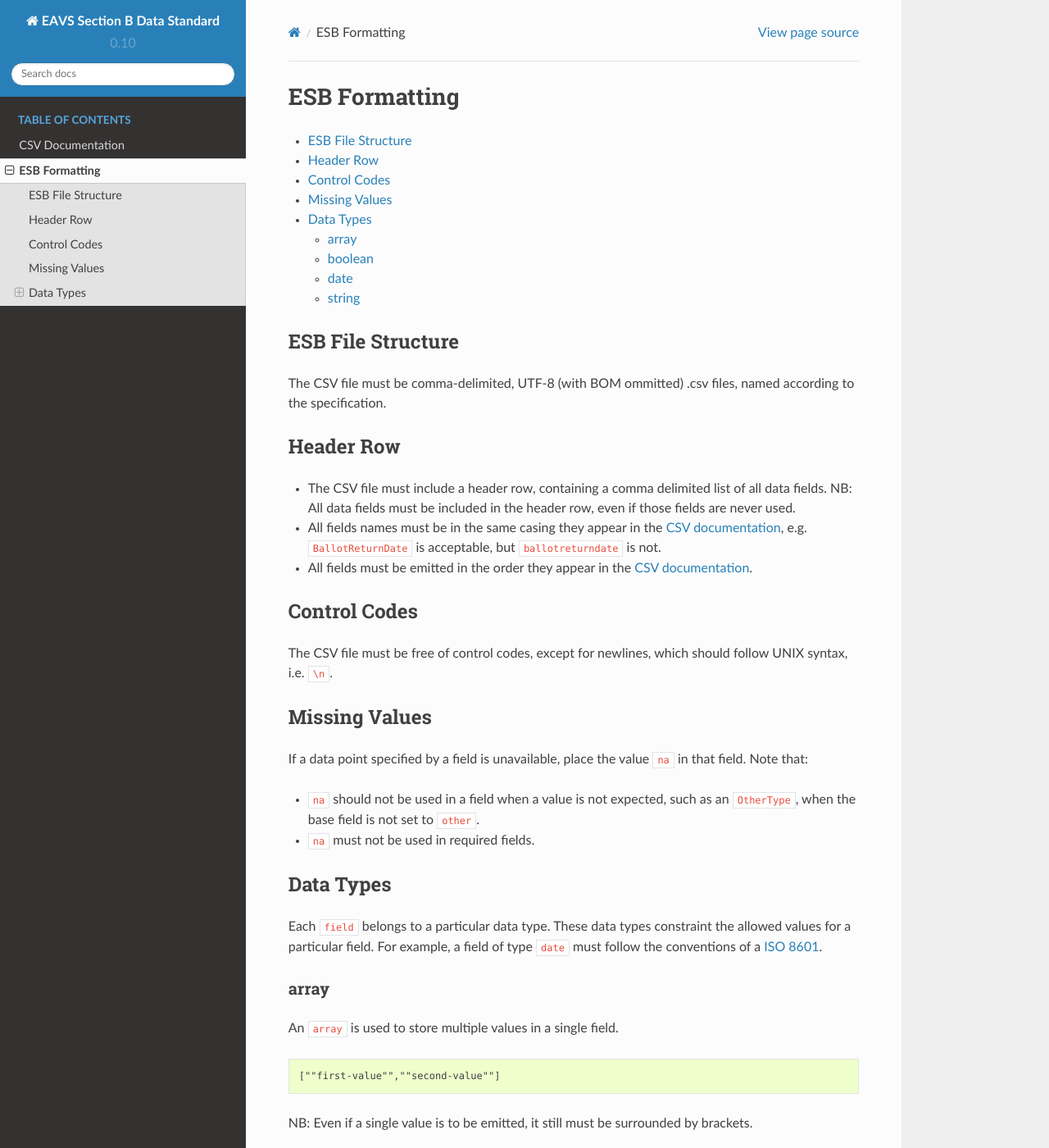
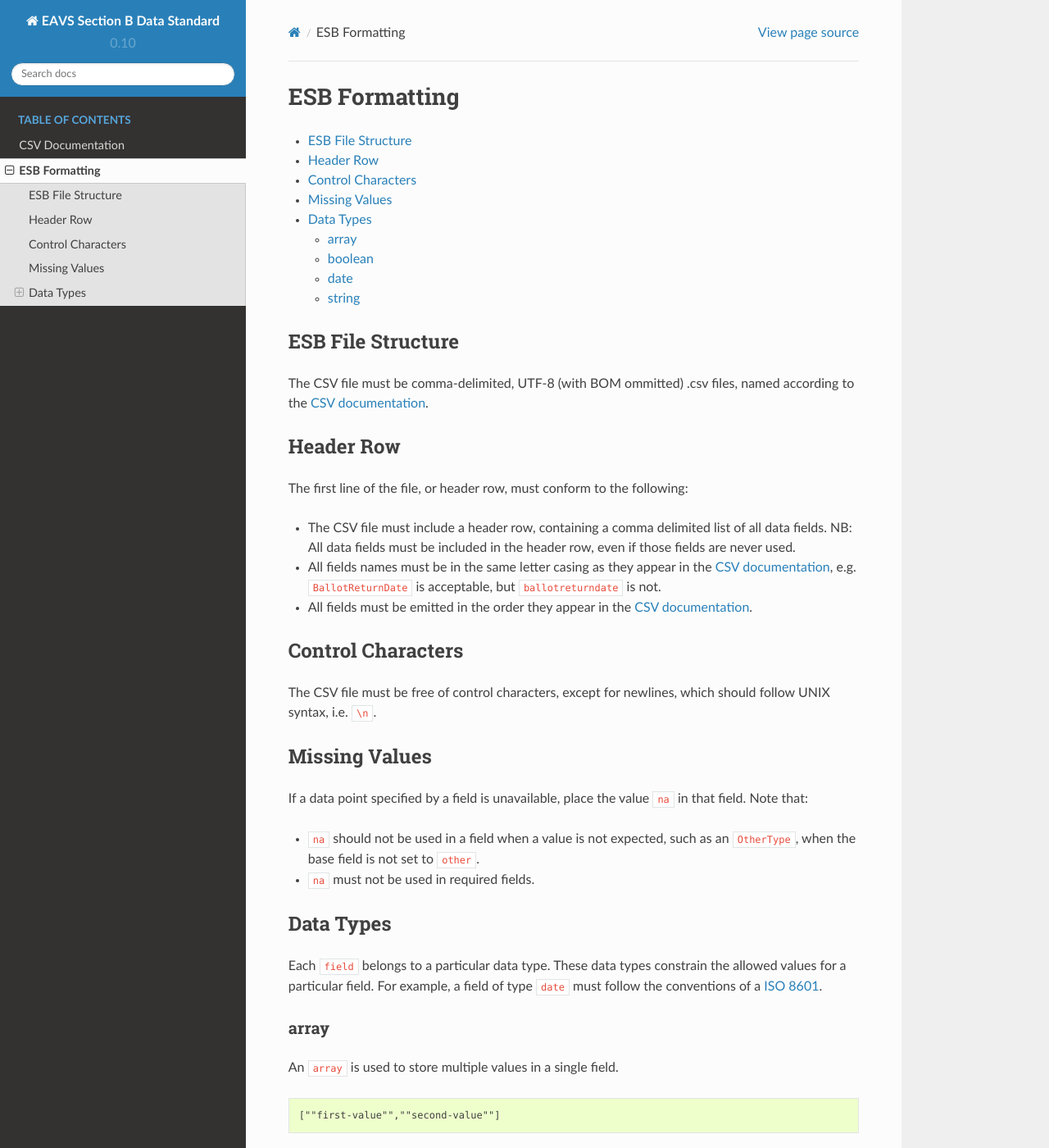
Before and after one commit to csg-org/esb-data-standard, a Sphinx documentation site: the page built from docs/source/csv/file_structure.rst, in a window 1280 px wide and 1400 px high. Shown: the whole window at 82% size. Built offline with Sphinx 7.4.7 and the Read the Docs theme 2.0.0, drawn with Linux system fonts in a browser that asks for light colours.

Commit message:
changes to make doc consistent

```diff
--- a/docs/source/csv/file_structure.rst
+++ b/docs/source/csv/file_structure.rst
@@ -8,19 +8,21 @@ ESB File Structure
 ------------------
 
 The CSV file must be comma-delimited, UTF-8 (with BOM ommitted) .csv files, named
-according to the specification.
+according to the `CSV documentation`_.
 
 Header Row
 ----------
 
+The first line of the file, or header row, must conform to the following:
+
 - The CSV file must include a header row, containing a comma delimited list of all data fields. NB: All data fields must be included in the header row, even if those fields are never used.
-- All fields names must be in the same casing they appear in the `CSV documentation`_, e.g. ``BallotReturnDate`` is acceptable, but ``ballotreturndate`` is not.
+- All fields names must be in the same letter casing as they appear in the `CSV documentation`_, e.g. ``BallotReturnDate`` is acceptable, but ``ballotreturndate`` is not.
 - All fields must be emitted in the order they appear in the `CSV documentation`_.
 
-Control Codes
--------------
+Control Characters
+------------------
 
-The CSV file must be free of control codes, except for newlines, which should
+The CSV file must be free of control characters, except for newlines, which should
 follow UNIX syntax, i.e. ``\n``.
 
 Missing Values
@@ -35,7 +37,7 @@ that field. Note that:
 Data Types
 ----------
 
-Each ``field`` belongs to a particular data type. These data types constraint
+Each ``field`` belongs to a particular data type. These data types constrain
 the allowed values for a particular field. For example, a field of type ``date``
 must follow the conventions of a `ISO 8601`_.
 
@@ -54,8 +56,8 @@ brackets.
 boolean
 ^^^^^^^
 
-A ``boolean`` represents a true or false value. Possible values are **true** or
-**false**.
+A ``boolean`` represents a true or false value. Possible values are ``true`` or
+``false``.
 
 date
 ^^^^
```
